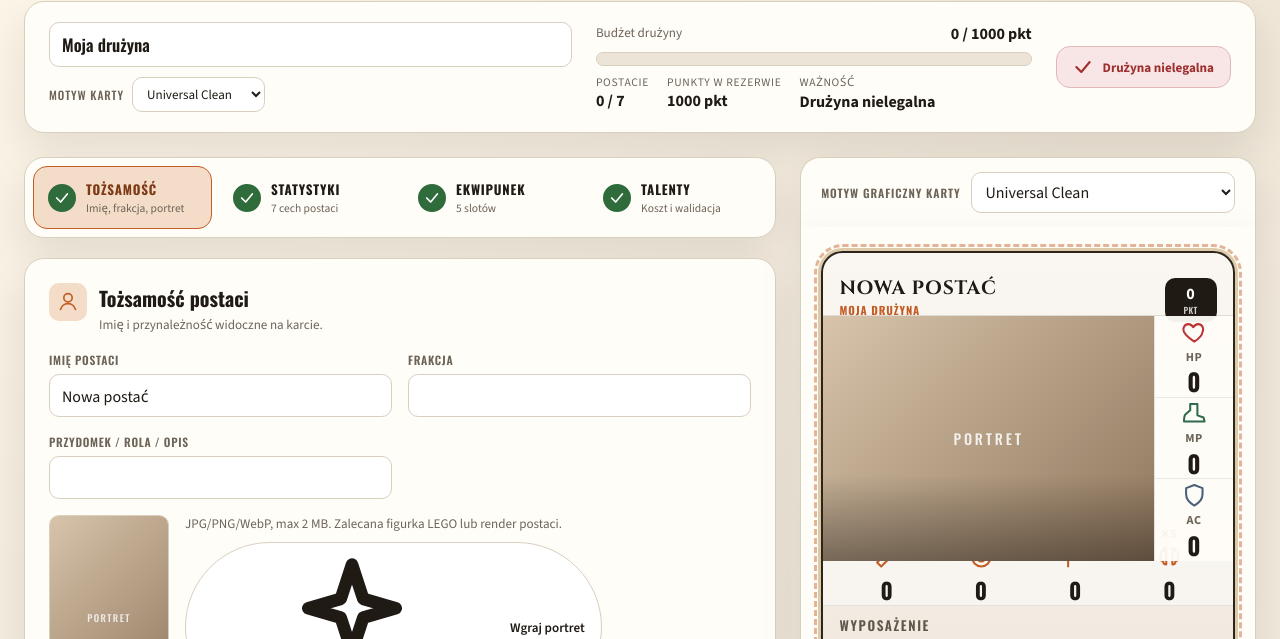
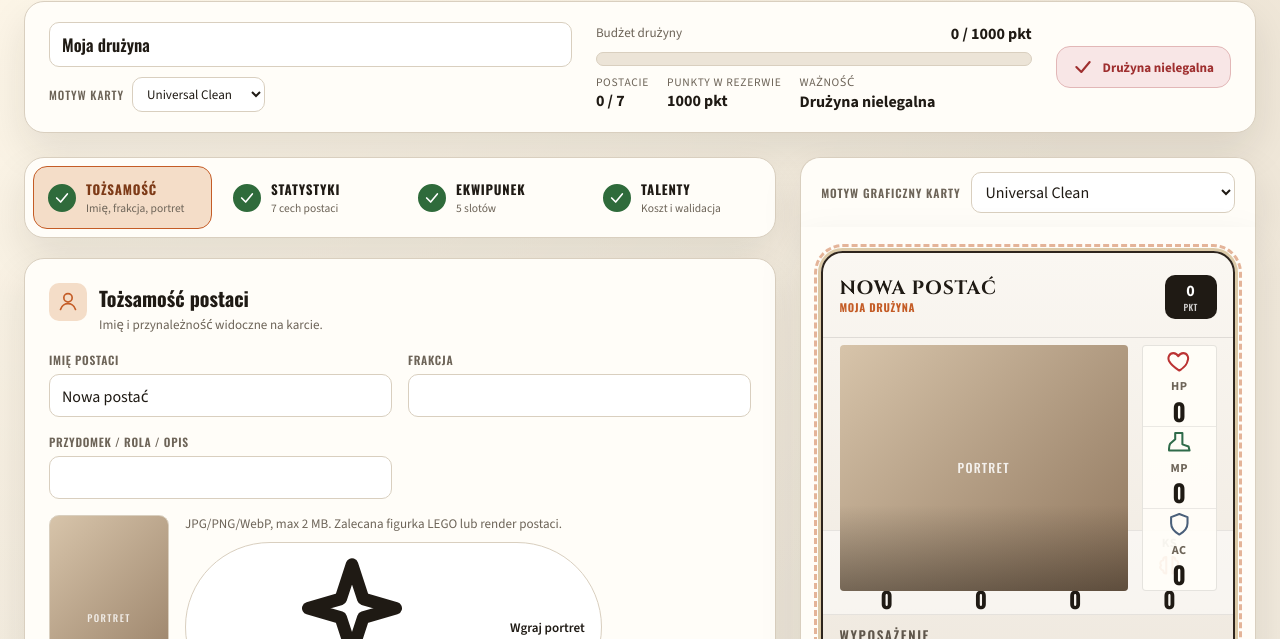
Before and after one commit to rozmiarD/hobt, a website built with Vite: page web/index.html in a window 1280 px wide. Shown: the part 116-755 px from the top of the page. Built offline with nearby package versions, Linux system fonts and the light colour scheme.

Commit message:
Fix character card header and portrait spacing.
Give the header more vertical room, clamp long faction lines, and separate the portrait from the stat rail so labels no longer overlap.

```diff
--- a/web/src/card.css
+++ b/web/src/card.css
@@ -109,7 +109,8 @@
   border-radius: calc(16px * var(--card-scale));
   overflow: hidden;
   display: grid;
-  grid-template-rows: 9% 29% 12% 22% 25% 3%;
+  grid-template-rows: 12% 27% 12% 21% 24% 4%;
+  row-gap: 1px;
   box-shadow: 0 16px 34px rgba(31, 26, 20, 0.18);
   font-family: var(--font-card-body, var(--font-ui));
   font-size: calc(0.95rem * var(--card-type));
@@ -139,13 +140,18 @@
   display: grid;
   grid-template-columns: 1fr auto;
   gap: 10px;
-  align-items: start;
-  padding-top: 6%;
+  align-items: center;
+  padding: 4% 4% 12px;
   border-bottom: 1px solid rgba(0, 0, 0, 0.1);
 }
 
 .card-header-main {
   min-width: 0;
+  display: flex;
+  flex-direction: column;
+  justify-content: center;
+  gap: 3px;
+  padding-bottom: 2px;
 }
 
 .card-name {
@@ -168,21 +174,29 @@
 }
 
 .card-subtitle {
-  margin: 3px 0 0;
+  margin: 0;
   font-size: 0.68rem;
   font-style: italic;
-  line-height: 1.2;
+  line-height: 1.25;
   color: #4a4035;
+  overflow: hidden;
+  text-overflow: ellipsis;
+  white-space: nowrap;
 }
 
 .card-faction {
-  margin: 4px 0 0;
+  margin: 0;
   font-family: var(--font-card-section, sans-serif);
-  font-size: 0.7rem;
+  font-size: 0.68rem;
   text-transform: uppercase;
-  letter-spacing: 0.08em;
+  letter-spacing: 0.06em;
   font-weight: 700;
   color: var(--card-accent, #7d3a17);
+  line-height: 1.25;
+  overflow: hidden;
+  display: -webkit-box;
+  -webkit-box-orient: vertical;
+  -webkit-line-clamp: 2;
 }
 
 .card-points-badge {
@@ -192,6 +206,7 @@
   background: var(--card-ink, #2d241c);
   color: #fff;
   text-align: center;
+  align-self: center;
 }
 
 .card-points-value {
@@ -209,13 +224,16 @@
 
 .card-zone-portrait {
   padding-inline: 0;
+  padding-top: 6px;
   position: relative;
 }
 
 .card-portrait-layout {
   display: grid;
-  grid-template-columns: 1fr auto;
+  grid-template-columns: minmax(0, 1fr) auto;
+  gap: 10px;
   height: 100%;
+  padding-inline: 4%;
 }
 
 .card-portrait-wrap {
@@ -224,21 +242,27 @@
   display: grid;
   place-items: center;
   overflow: hidden;
+  border-radius: 4px;
+  margin-right: 2px;
 }
 
 .card-portrait-image {
   width: 100%;
   height: 100%;
   object-fit: cover;
+  object-position: center top;
 }
 
 .card-portrait-placeholder {
   color: rgba(255, 255, 255, 0.85);
   font-family: var(--font-heading);
-  letter-spacing: 0.2em;
-  font-size: 0.9rem;
+  letter-spacing: 0.1em;
+  font-size: 0.78rem;
   text-align: center;
-  padding: 10px;
+  padding: 12px 16px;
+  max-width: 85%;
+  margin: 0 auto;
+  line-height: 1.4;
 }
 
 .card-portrait-gradient {
@@ -250,11 +274,14 @@
 }
 
 .card-portrait-stats {
-  width: calc(4.75rem * var(--card-scale) / 1.3);
+  width: calc(4.5rem * var(--card-scale) / 1.3);
+  flex-shrink: 0;
   background: rgba(255, 253, 248, 0.94);
-  border-left: 1px solid rgba(0, 0, 0, 0.1);
+  border: 1px solid rgba(0, 0, 0, 0.1);
+  border-radius: 4px;
   display: grid;
   grid-template-rows: repeat(3, 1fr);
+  margin-left: 2px;
 }
 
 .cps-cell {
```
